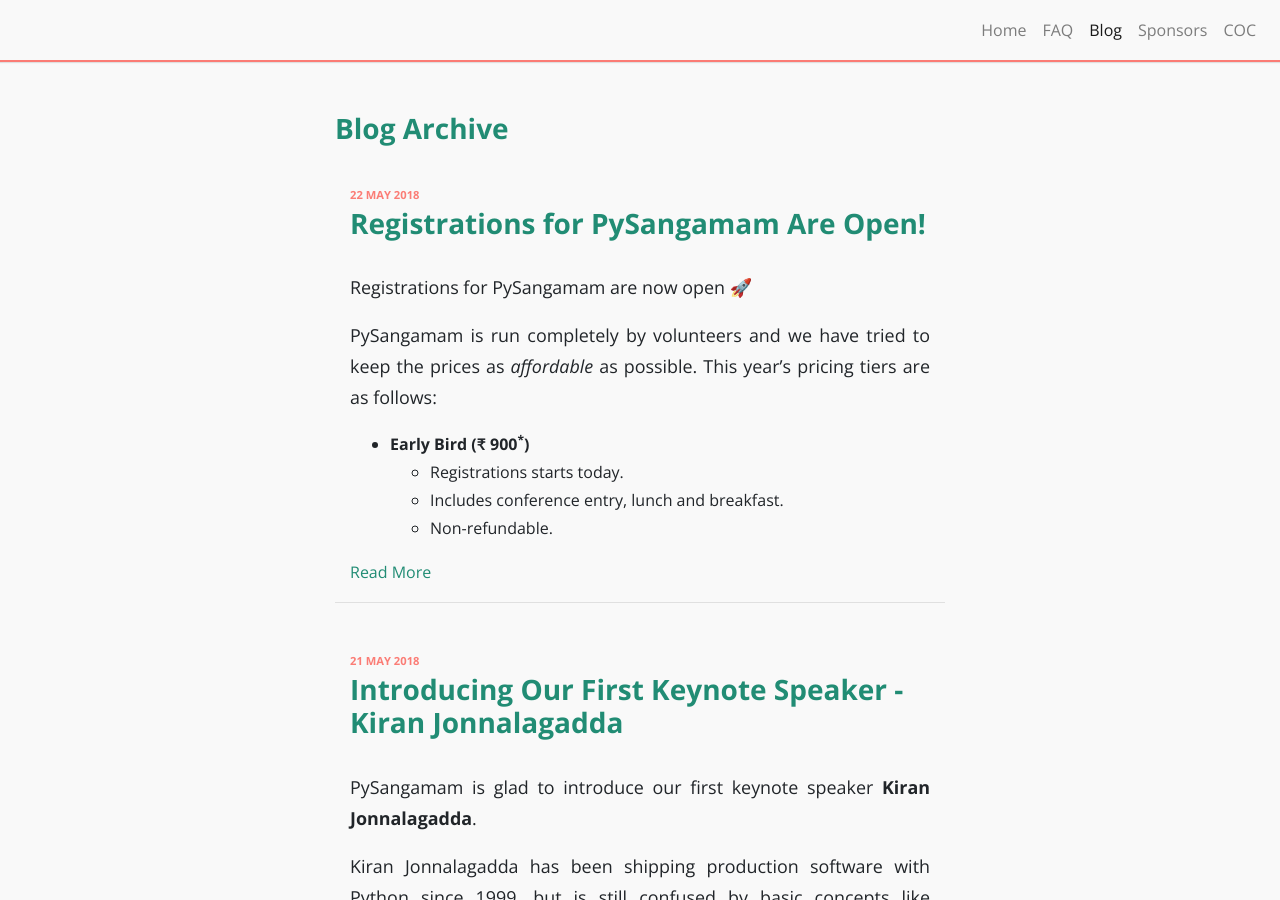
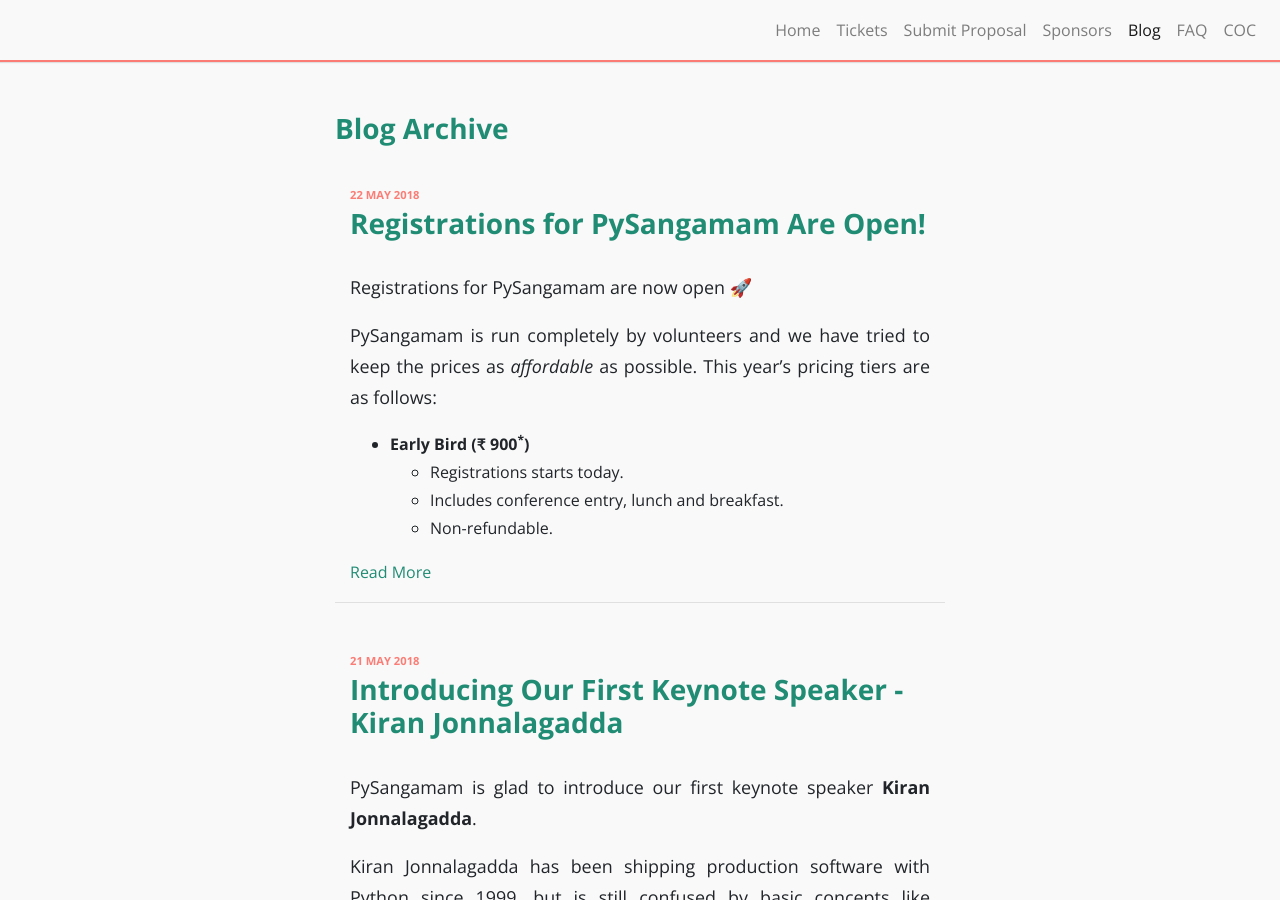
Before and after one commit to PySangamam/website, a Jekyll site: the page built from blog.html, in a window 1280 px wide and 900 px high. Built offline with Jekyll 4.4.1, drawn with Linux system fonts in a browser that asks for light colours.

Commit message:
Add CFP and Tickets to navbar

```diff
--- a/_includes/navbar.html
+++ b/_includes/navbar.html
@@ -7,14 +7,24 @@
       <li class="nav-item {% if page.active == "home" %}active{% endif %}">
         <a class="nav-link" href="/#">Home</a>
       </li>
-      <li class="nav-item {% if page.active == "faq" %}active{% endif %}">
-        <a class="nav-link" href="/faq">FAQ</a>
+      <li class="nav-item">
+        <a class="nav-link" href="https://www.townscript.com/e/pysangamam2018/booking" target="_blank" rel="noreferrer">
+          Tickets
+        </a>
+      </li>
+      <li class="nav-item">
+        <a class="nav-link" href="https://cfp.pysangamam.org/" target="_blank" rel="noreferrer">
+          Submit Proposal
+        </a>
+      </li>
+      <li class="nav-item">
+        <a class="nav-link" href="/#sponsors">Sponsors</a>
       </li>
       <li class="nav-item {% if page.active == "blog" %}active{% endif %}">
         <a class="nav-link" href="/blog">Blog</a>
       </li>
-      <li class="nav-item">
-        <a class="nav-link" href="/#sponsors">Sponsors</a>
+      <li class="nav-item {% if page.active == "faq" %}active{% endif %}">
+        <a class="nav-link" href="/faq">FAQ</a>
       </li>
       <li class="nav-item {% if page.active == "coc" %}active{% endif %}">
         <a class="nav-link" href="/code-of-business-conduct">COC</a>
```
